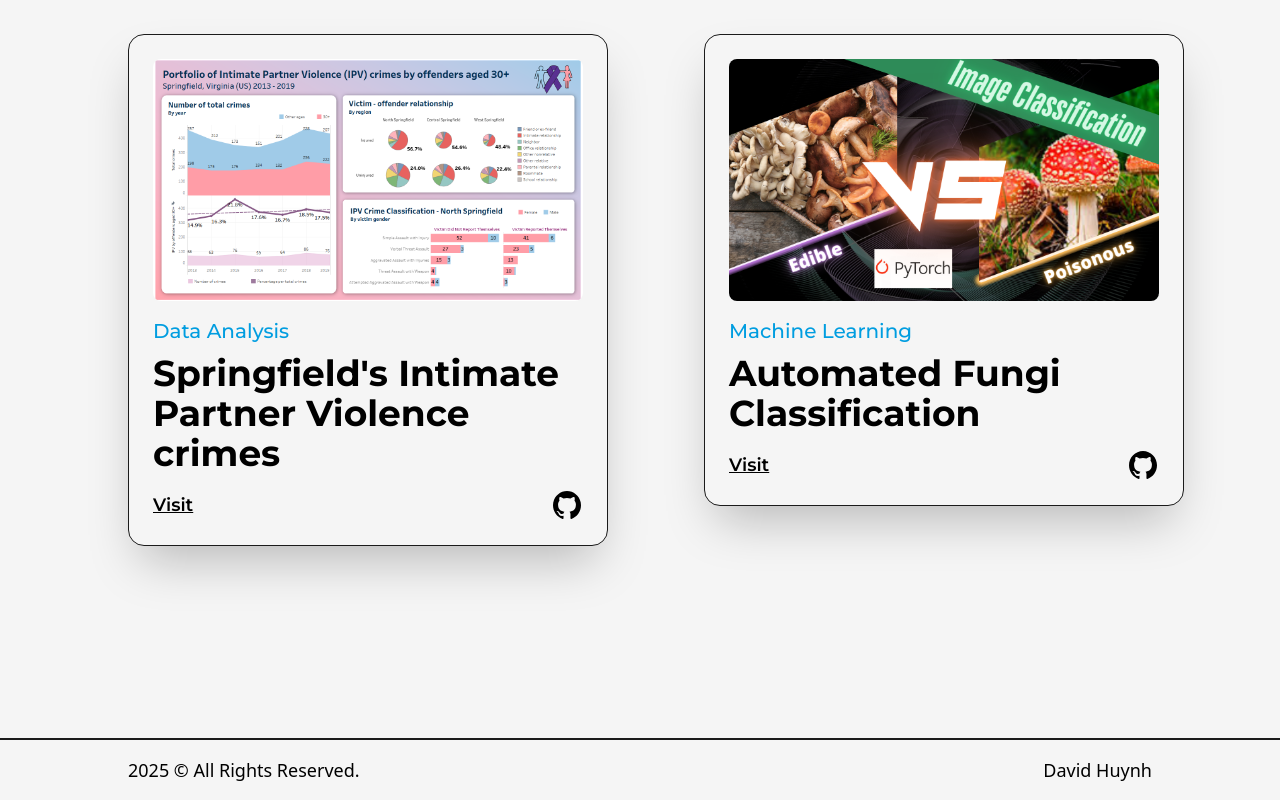
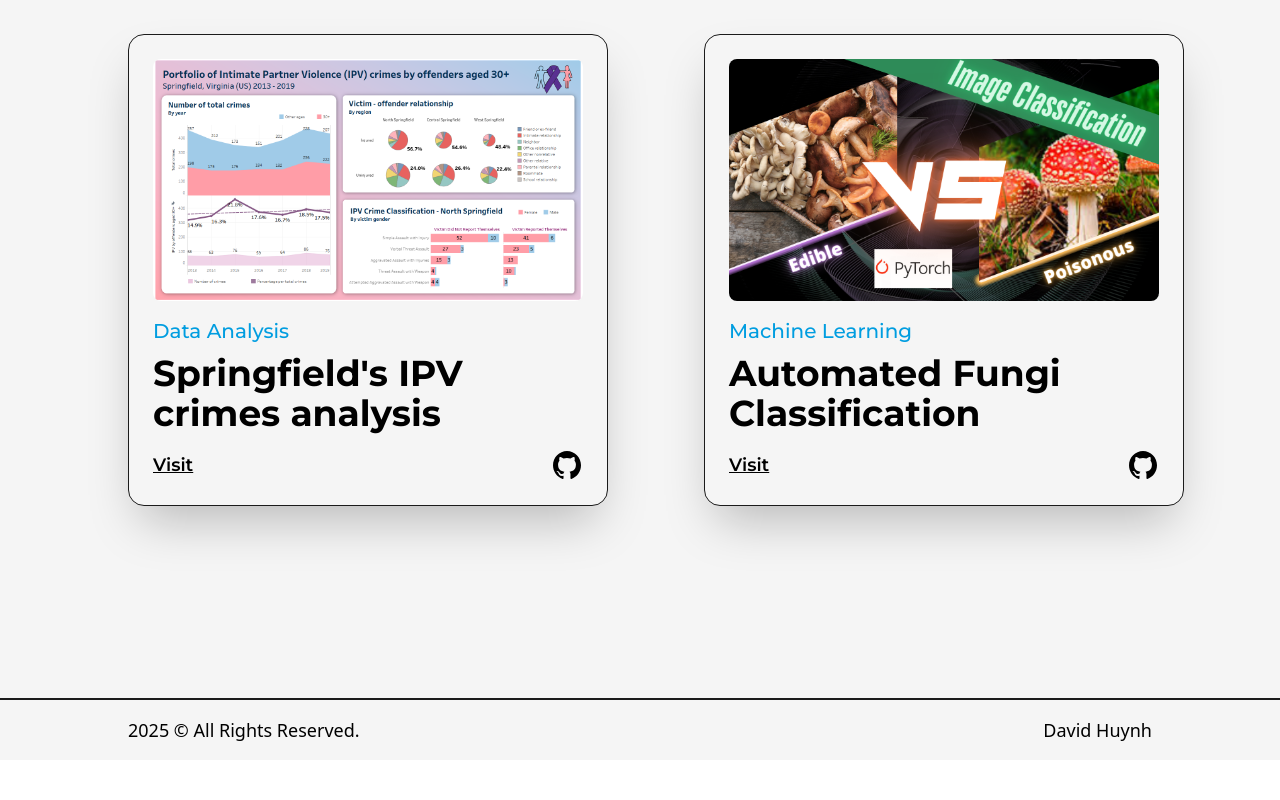
Before and after one commit to davidhuynhgit/profile, a Next.js app: page /projects in a window 1280 px wide. Shown: the part 1024-1824 px from the top of the page. After the commit the page ends 1784 px from the top, so only its background shows below. Built offline with nearby package versions, Linux system fonts and the light colour scheme.

Commit message:
Add the featured project

```diff
--- a/src/pages/projects.js
+++ b/src/pages/projects.js
@@ -124,7 +124,7 @@ const projects = () => {
                   </div>
                   <div className="col-span-6 sm:col-span-12">
                   <Project
-                    title="Springfield's Intimate Partner Violence crimes"
+                    title="Springfield's IPV crimes analysis"
                     img={projectSpringfield}
                     link="https://public.tableau.com/app/profile/david.huynh2218/viz/Digital_Dashboard/Final"
                     github="https://github.com/davidhuynhgit/SpringfieldDashboard/tree/main"
```
